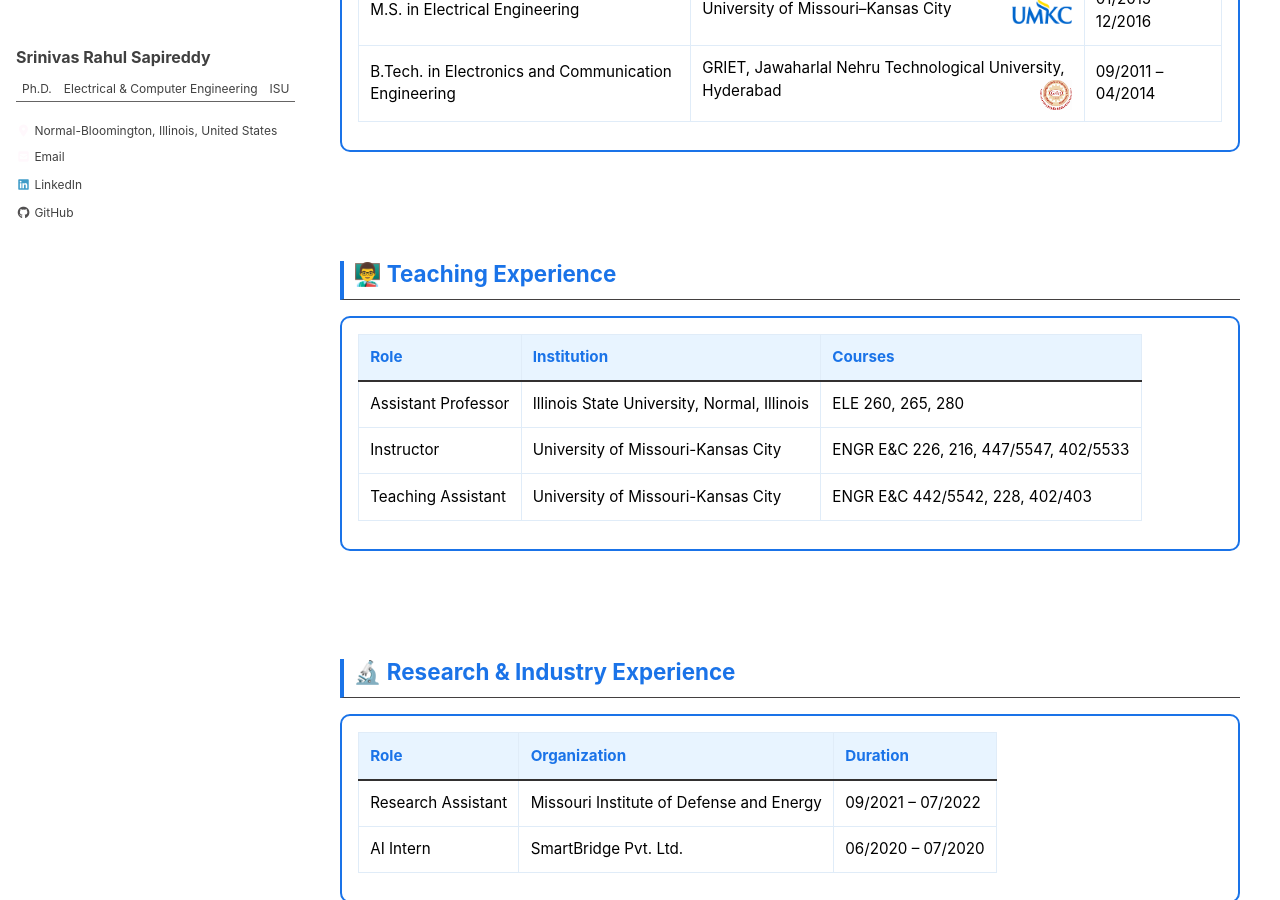
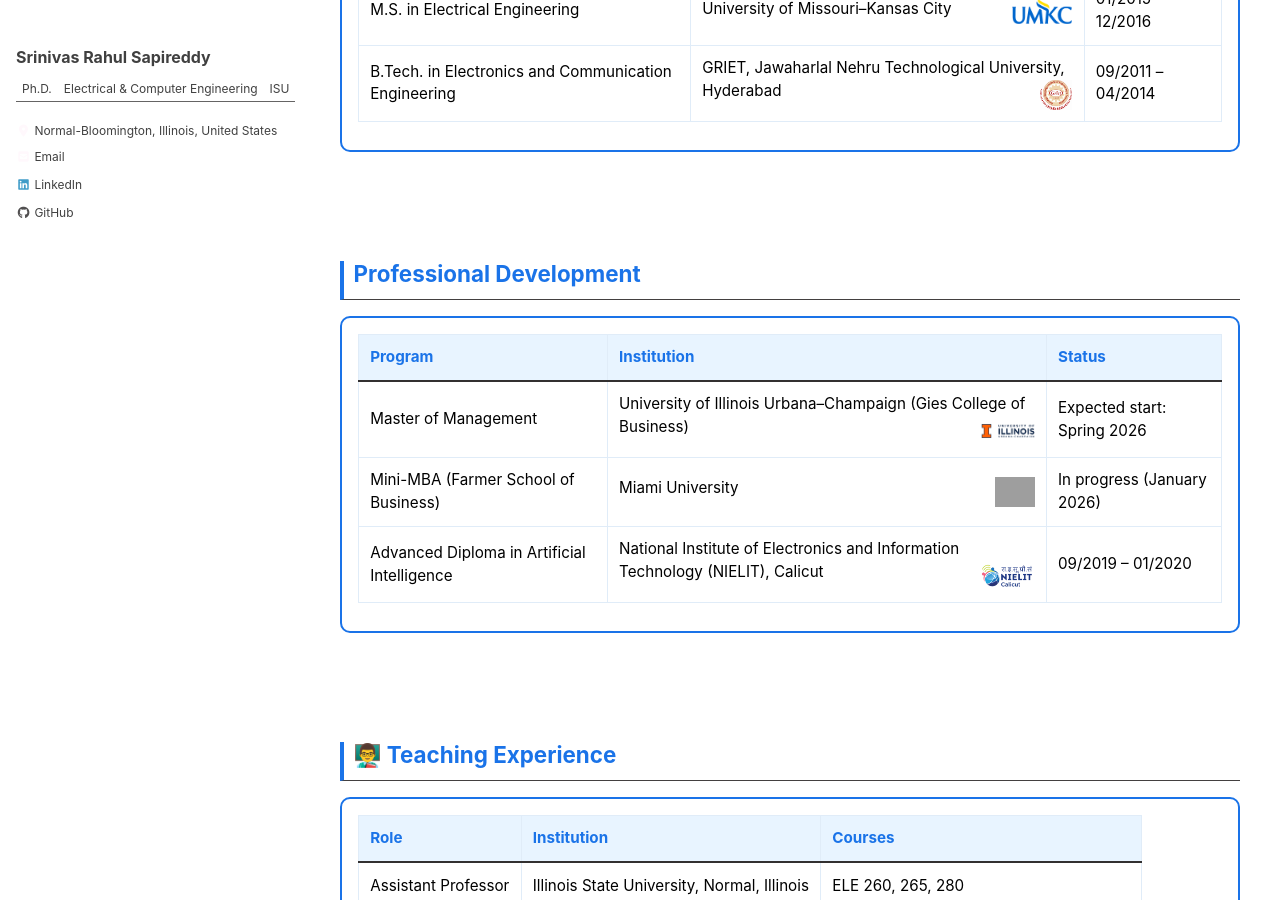
Before and after one commit to srsapireddy/srsapireddy.github.io, a Jekyll site: the page built from _pages/resume.md, in a window 1280 px wide and 900 px high, scrolled down 1216 px. Built offline with Jekyll 4.4.1, drawn with Linux system fonts in a browser that asks for light colours; cached includes are drawn as plain includes; nearby versions of some CDN libraries; grey boxes are pictures that could not be loaded.

Commit message:
Update resume.md

```diff
--- a/_pages/resume.md
+++ b/_pages/resume.md
@@ -167,6 +167,47 @@ author_profile: true
   </div>
 </div>
 
+<div class="resume-section">
+  <h2>Professional Development</h2>
+  <div class="table-wrapper">
+    <table class="resume-table">
+      <thead>
+        <tr>
+          <th>Program</th>
+          <th>Institution</th>
+          <th>Status</th>
+        </tr>
+      </thead>
+      <tbody>
+        <tr>
+          <td>Master of Management</td>
+          <td>
+            University of Illinois Urbana–Champaign (Gies College of Business)
+            <img src="/images/UIUC.jpg" alt="UIUC Logo" class="logo">
+          </td>
+          <td>Expected start: Spring 2026</td>
+        </tr>
+        <tr>
+          <td>Mini-MBA (Farmer School of Business)</td>
+          <td>
+            Miami University
+            <img src="/images/miami.png" alt="Miami University Logo" class="logo">
+          </td>
+          <td>In progress (January 2026)</td>
+        </tr>
+        <tr>
+          <td>Advanced Diploma in Artificial Intelligence</td>
+          <td>
+            National Institute of Electronics and Information Technology (NIELIT), Calicut
+            <img src="/images/CALICUT.png" alt="NIELIT Logo" class="logo">
+          </td>
+          <td>09/2019 – 01/2020</td>
+        </tr>
+      </tbody>
+    </table>
+  </div>
+</div>
+
 
 <div class="resume-section">
 <h2>👨‍🏫 Teaching Experience</h2>
```
